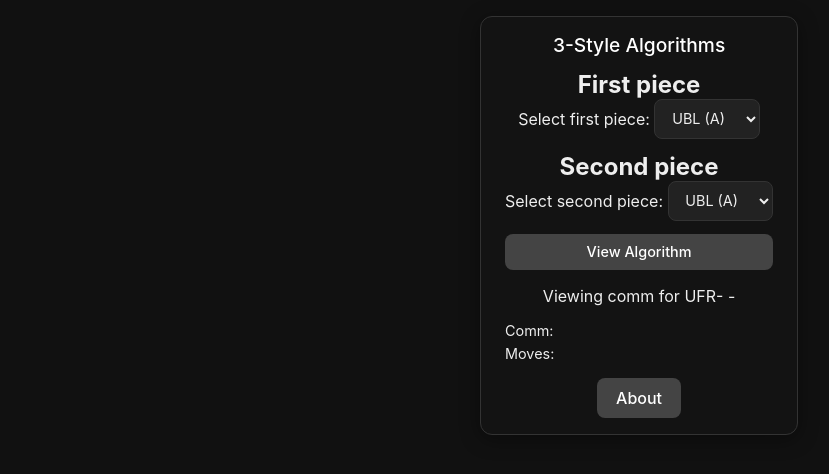
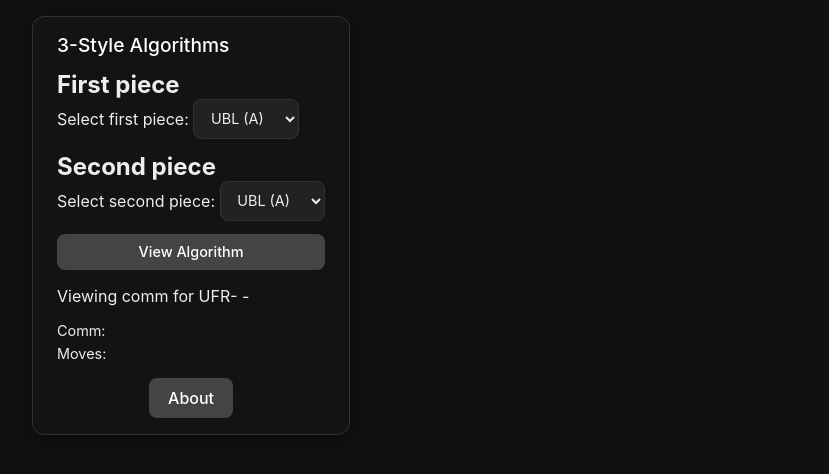
Before and after one commit to EtanHuang/3stylealgs, a website: page index.html in a window 1280 px wide. Shown: the whole page, without its empty margins (1-830 px from the left). Drawn offline with nearby package versions, Linux system fonts and the light colour scheme; a script that the page names is missing.

Commit message:
Update style.css

```diff
--- a/style.css
+++ b/style.css
@@ -19,7 +19,7 @@ html, body {
 #overlay {
   position: absolute;
   top: 1rem;
-  left: 50%;
+  left: 15%;
   transform: translateX(-50%);
   background: rgba(20, 20, 20, 0.85);
   border: 1px solid #333;
@@ -27,7 +27,6 @@ html, body {
   padding: 1rem 1.5rem;
   backdrop-filter: blur(10px);
   min-width: 300px;
-  text-align: center;
   box-shadow: 0 4px 20px rgba(0,0,0,0.4);
 }
 
```
